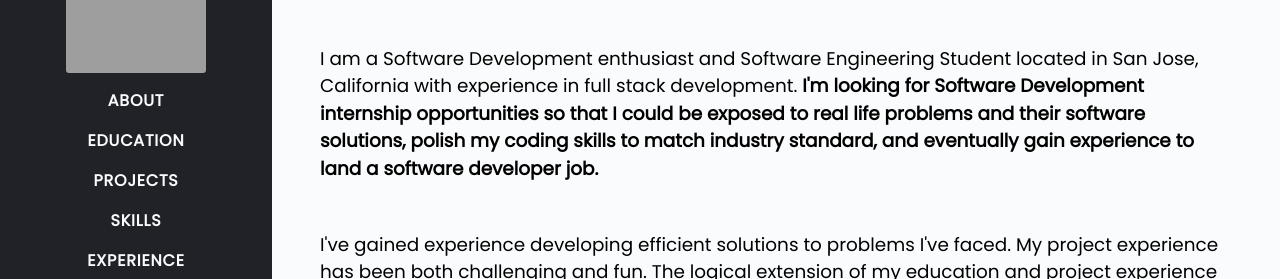
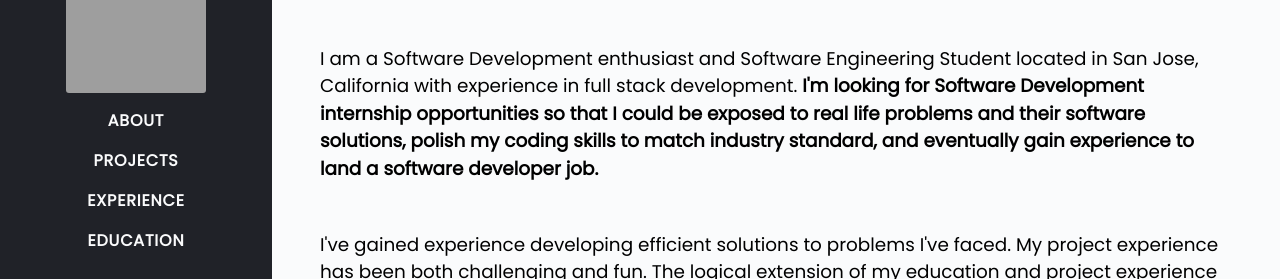
Before and after one commit to rohansamavedam/Personal-Portfolio-2019, a plain HTML site: page index.html in a window 1280 px wide. Shown: the part 245-524 px from the top of the page. Drawn offline with Linux system fonts and the light colour scheme; grey boxes are pictures that could not be loaded; a web font is replaced by a local one.

Commit message:
Update index.html

```diff
--- a/index.html
+++ b/index.html
@@ -41,16 +41,13 @@
           <a class="nav-link js-scroll-trigger" href="#about">About</a>
         </li>
         <li class="nav-item">
-          <a class="nav-link js-scroll-trigger" href="#education">Education</a>
-        </li>
-        <li class="nav-item">
           <a class="nav-link js-scroll-trigger" href="#projects">Projects</a>
         </li>
         <li class="nav-item">
-          <a class="nav-link js-scroll-trigger" href="#skills">Skills</a>
+          <a class="nav-link js-scroll-trigger" href="#experience">Experience</a>
         </li>
         <li class="nav-item">
-          <a class="nav-link js-scroll-trigger" href="#experience">Experience</a>
+          <a class="nav-link js-scroll-trigger" href="#education">Education</a>
         </li>
 <!--         <li class="nav-item">
           <a class="nav-link js-scroll-trigger" href="#education">Current Work</a>
```
